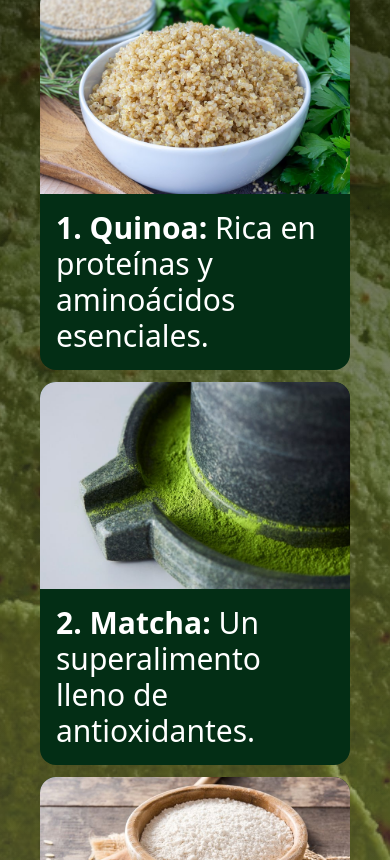
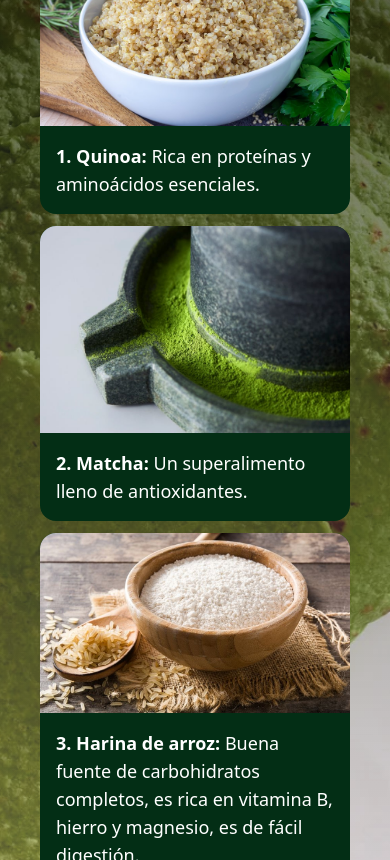
Before and after one commit to JosueRauda7/quinowraps, a React (Vite) app: page / in a window 390 px wide. Shown: the part 1140-2000 px from the top of the page. Built offline with nearby package versions, Linux system fonts and the light colour scheme.

Commit message:
Mejorar parte responsiva de ingredientes

```diff
--- a/src/views/Home/Home.css
+++ b/src/views/Home/Home.css
@@ -17,5 +17,4 @@
   background-image: linear-gradient(rgba(0, 0, 0, 0.8), rgba(255, 255, 255, 0.2)), url('./tortilla_quinowrap.webp');
   background-size: cover;
   background-position: center;
-  padding: 100px 20px;
 }
--- a/src/views/Home/Home.tsx
+++ b/src/views/Home/Home.tsx
@@ -28,20 +28,20 @@ export default function Home() {
           <p className="text-sm md:text-xl m-2">Destinada para aquellas  personas que padecen la enfermedad celíaca, una afección autoinmune que les impide tolerar el gluten.</p>
         </div>
       </div>
-      <div className="landing-ingredients">
-        <h1 className="text-3xl md:text-5xl font-bold text-white pl-5 pr-5">Hecho con ingredientes de calidad</h1>
-        <div className="flex flex-wrap flex-3 mt-6 gap-3 p-5">
-          <div className="flex-1 bg-green-950 rounded-2xl">
+      <div className="landing-ingredients p-10">
+        <h1 className="text-4xl md:text-5xl font-bold text-white md:pl-5 md:pr-5">Hecho con ingredientes de calidad</h1>
+        <div className="flex flex-wrap flex-3 mt-6 gap-3 md:p-5">
+          <div className="block md:flex-1 bg-green-950 rounded-2xl">
             <img className="w-2xl rounded-t-2xl" src={Quinoa} alt="Quinoa" />
-            <p className="text-3xl p-4 text-white"><span className="font-bold">1. Quinoa:</span> Rica en proteínas y aminoácidos esenciales.</p>
+            <p className="text-lg md:text-3xl p-4 text-white"><span className="font-bold">1. Quinoa:</span> Rica en proteínas y aminoácidos esenciales.</p>
           </div>
-          <div className="flex-1 bg-green-950 rounded-2xl">
+          <div className="block md:flex-1 bg-green-950 rounded-2xl">
             <img className="w-2xl rounded-t-2xl" src={Matcha} alt="Matcha" />
-            <p className="text-3xl p-4 text-white"><span className="font-bold">2. Matcha:</span> Un superalimento lleno de antioxidantes.</p>
+            <p className="text-lg md:text-3xl p-4 text-white"><span className="font-bold">2. Matcha:</span> Un superalimento lleno de antioxidantes.</p>
           </div>
-          <div className="flex-1 bg-green-950 rounded-2xl">
+          <div className="block md:flex-1 bg-green-950 rounded-2xl">
             <img className="w-2xl rounded-t-2xl" src={HarinaArroz} alt="Harina de Arroz" />
-            <p className="text-3xl p-4 text-white"><span className="font-bold">3. Harina de arroz:</span> Buena fuente de carbohidratos completos, es rica en vitamina B, hierro y magnesio, es de fácil digestión.</p>
+            <p className="text-lg md:text-3xl p-4 text-white"><span className="font-bold">3. Harina de arroz:</span> Buena fuente de carbohidratos completos, es rica en vitamina B, hierro y magnesio, es de fácil digestión.</p>
           </div>
         </div>
       </div>
```
